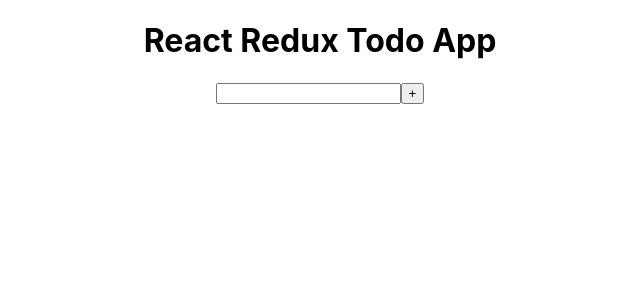
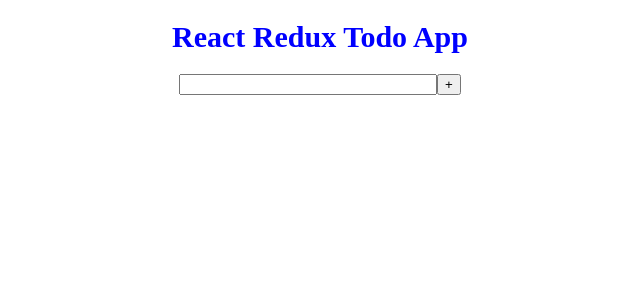
Before and after one commit to munsif12/react-redux-todo-app, a React (Create React App) app in the folder todo-app-react-redux/: page / in a window 1280 px wide. Shown: the top 300 px of the page, without its empty margins (320-960 px from the left). Built offline with nearby package versions, Linux system fonts and the light colour scheme.

Commit message:
Project basic styling done

```diff
--- a/todo-app-react-redux/src/App.css
+++ b/todo-app-react-redux/src/App.css
@@ -1,38 +1,64 @@
 .App {
   text-align: center;
+  display: flex;
+  justify-content: center;
+  align-items: center;
+  flex-direction: column;
+  font-family: century gothic;
+  margin: 0;
+  padding: 0;
 }
-
-.App-logo {
-  height: 40vmin;
-  pointer-events: none;
+h1 {
+  color: blue;
+  font-size: 30px;
 }
-
-@media (prefers-reduced-motion: no-preference) {
-  .App-logo {
-    animation: App-logo-spin infinite 20s linear;
-  }
+.input {
+  margin-bottom: 5px;
 }
-
-.App-header {
-  background-color: #282c34;
-  min-height: 100vh;
+.allLists {
   display: flex;
-  flex-direction: column;
+  justify-content: center;
   align-items: center;
+  width: 275px;
+}
+.allItmes_wrapper {
+  width: 100%;
+}
+ul {
+  margin: 0;
+  padding: 0;
+  list-style-type: none;
+}
+.listWrapper {
+  width: 100%;
+  display: flex;
   justify-content: center;
-  font-size: calc(10px + 2vmin);
-  color: white;
+  align-items: center;
+  padding: 3px;
+  margin-left: -3px;
+  margin-bottom: 2px;
 }
-
-.App-link {
-  color: #61dafb;
+.listWrapper:nth-child(odd) {
+  background-color: lightgray;
 }
-
-@keyframes App-logo-spin {
-  from {
-    transform: rotate(0deg);
-  }
-  to {
-    transform: rotate(360deg);
-  }
+.listWrapper:nth-child(even) {
+  background-color: lightblue;
 }
+.item {
+  display: flex;
+  justify-content: space-between;
+  align-items: center;
+  width: 100%;
+  margin-left: 2px;
+}
+p::first-letter {
+  text-transform: uppercase;
+  color: blue;
+}
+p {
+  margin: 0;
+  padding: 0;
+}
+input {
+  width: 250px;
+}
```
